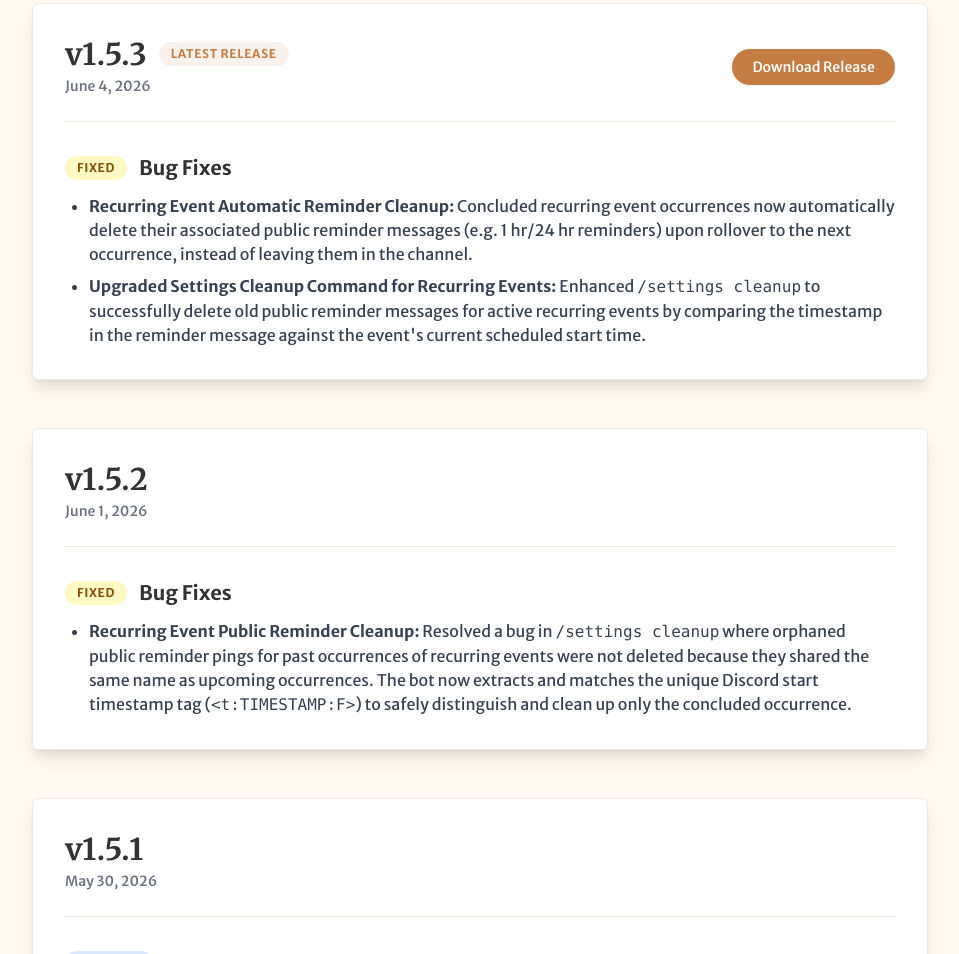
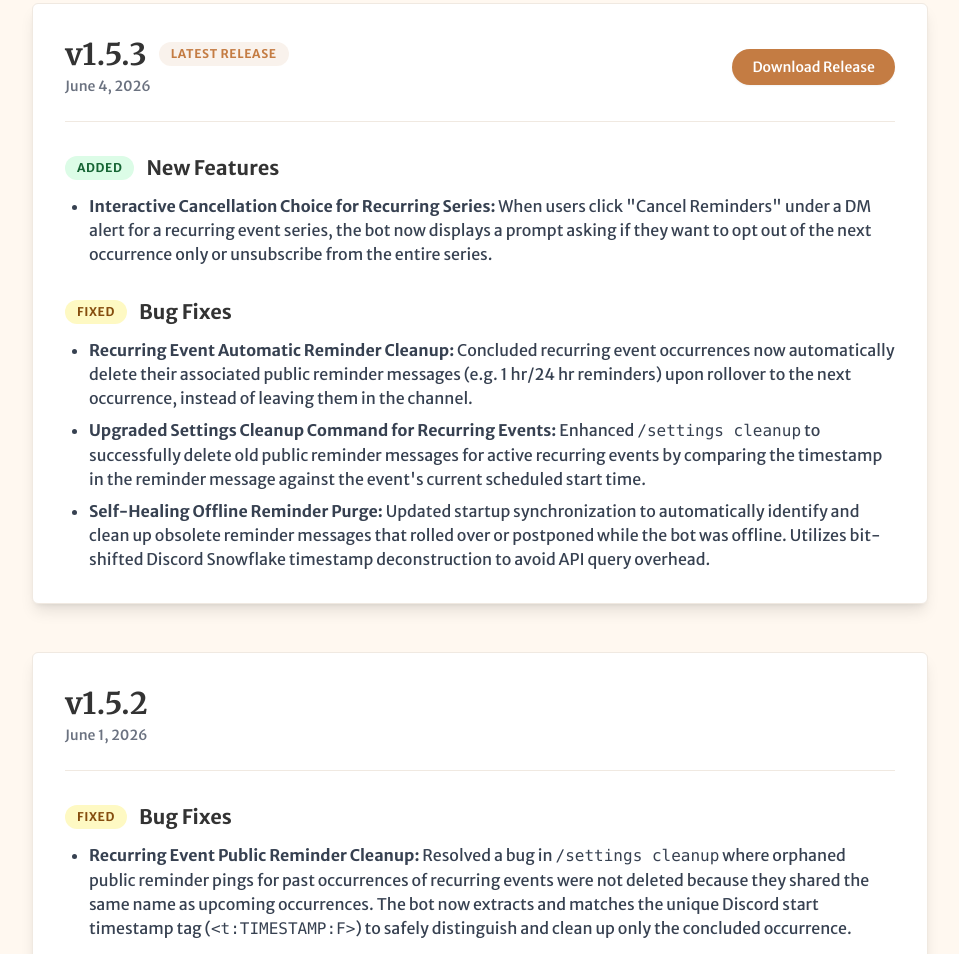
Before and after one commit to verdantly/scotch-egg-bot, a website: page docs/download.html in a window 1280 px wide. Shown: the part 1325-2279 px from the top of the page, without its empty margins (160-1119 px from the left). Drawn offline with nearby package versions, Linux system fonts and the light colour scheme.

Commit message:
docs: Update v1.5.3 release notes with new recurring cancels and self-healing fixes

```diff
--- a/docs/download.html
+++ b/docs/download.html
@@ -154,11 +154,20 @@
                     <div class="space-y-8">
                         <div>
                             <h4 class="flex items-center text-xl font-bold text-charcoal dark:text-white mb-3">
+                                <span class="bg-green-100 text-green-800 dark:bg-green-900/30 dark:text-green-400 text-xs font-bold px-3 py-1 rounded-full uppercase tracking-wider mr-3">Added</span> New Features
+                            </h4>
+                            <ul class="list-disc pl-6 space-y-2 text-gray-700 dark:text-gray-300">
+                                <li><strong>Interactive Cancellation Choice for Recurring Series:</strong> When users click "Cancel Reminders" under a DM alert for a recurring event series, the bot now displays a prompt asking if they want to opt out of the next occurrence only or unsubscribe from the entire series.</li>
+                            </ul>
+                        </div>
+                        <div>
+                            <h4 class="flex items-center text-xl font-bold text-charcoal dark:text-white mb-3">
                                 <span class="bg-yellow-100 text-yellow-800 dark:bg-yellow-900/30 dark:text-yellow-400 text-xs font-bold px-3 py-1 rounded-full uppercase tracking-wider mr-3">Fixed</span> Bug Fixes
                             </h4>
                             <ul class="list-disc pl-6 space-y-2 text-gray-700 dark:text-gray-300">
                                 <li><strong>Recurring Event Automatic Reminder Cleanup:</strong> Concluded recurring event occurrences now automatically delete their associated public reminder messages (e.g. 1 hr/24 hr reminders) upon rollover to the next occurrence, instead of leaving them in the channel.</li>
                                 <li><strong>Upgraded Settings Cleanup Command for Recurring Events:</strong> Enhanced <code>/settings cleanup</code> to successfully delete old public reminder messages for active recurring events by comparing the timestamp in the reminder message against the event's current scheduled start time.</li>
+                                <li><strong>Self-Healing Offline Reminder Purge:</strong> Updated startup synchronization to automatically identify and clean up obsolete reminder messages that rolled over or postponed while the bot was offline. Utilizes bit-shifted Discord Snowflake timestamp deconstruction to avoid API query overhead.</li>
                             </ul>
                         </div>
                     </div>
```
Also changed, not shown: CHANGELOG.md.
